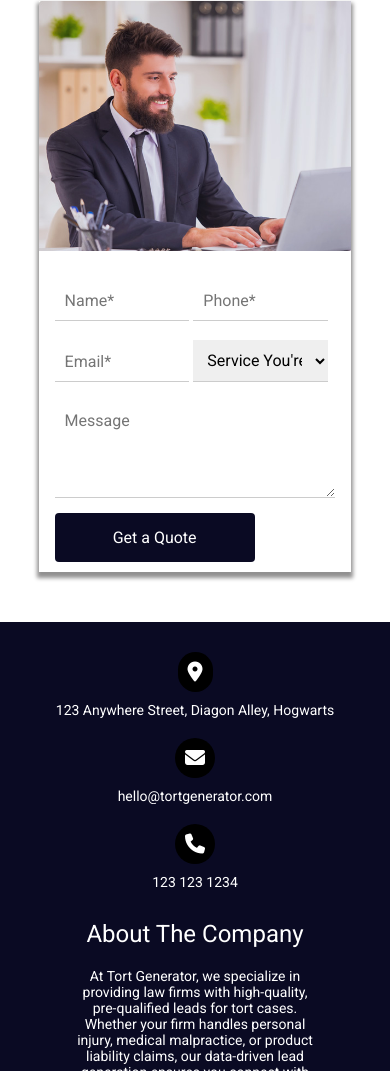
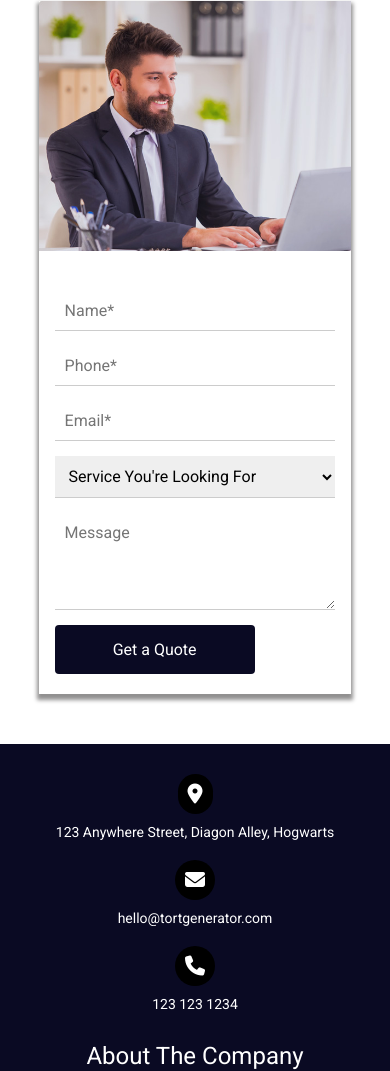
Before and after one commit to Riley-Hyrax/Tort-Generator, a plain HTML site: page about.html in a window 390 px wide. Shown: the part 2661-3732 px from the top of the page. Drawn offline with nearby package versions, Linux system fonts and the light colour scheme.

Commit message:
adjusted styling

```diff
--- a/css/about.css
+++ b/css/about.css
@@ -398,14 +398,22 @@
         height: 250px;
     }
 
-    .s6-c2{
-        width: 100%;
-        padding: 10px;
-    }
-
     .form{
         width: 90%;
         align-items: center;
+    }
+
+    .s6-c2{
+        width: 100%;
+        padding: 20px;
+        gap: 30px;
+    }
+    input{
+        width: 100%;
+    }
+
+    .form-group{
+        width: 100%;
     }
 
 
--- a/css/contact.css
+++ b/css/contact.css
@@ -120,5 +120,13 @@
     .s6-c2{
         width: 100%;
         padding: 20px;
+        gap: 30px;
+    }
+    input{
+        width: 100%;
+    }
+
+    .form-group{
+        width: 100%;
     }
 }
--- a/css/services.css
+++ b/css/services.css
@@ -332,6 +332,12 @@
 }
 
 @media only screen and (max-width: 900px){
+
+    .section1-h1{
+        width: 80%;
+        text-align: center;
+        margin: auto;
+    }
     .section-2{
         width: 100%;
         height: auto;
```
